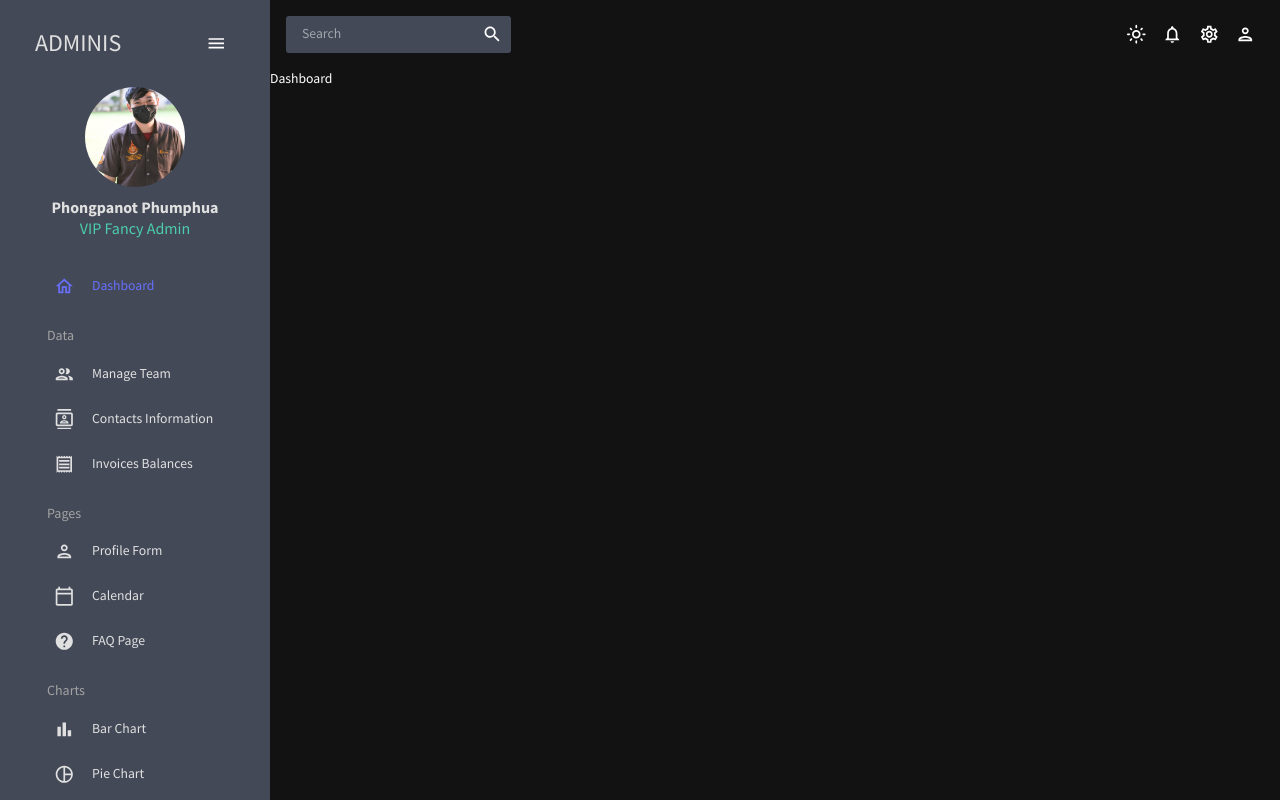
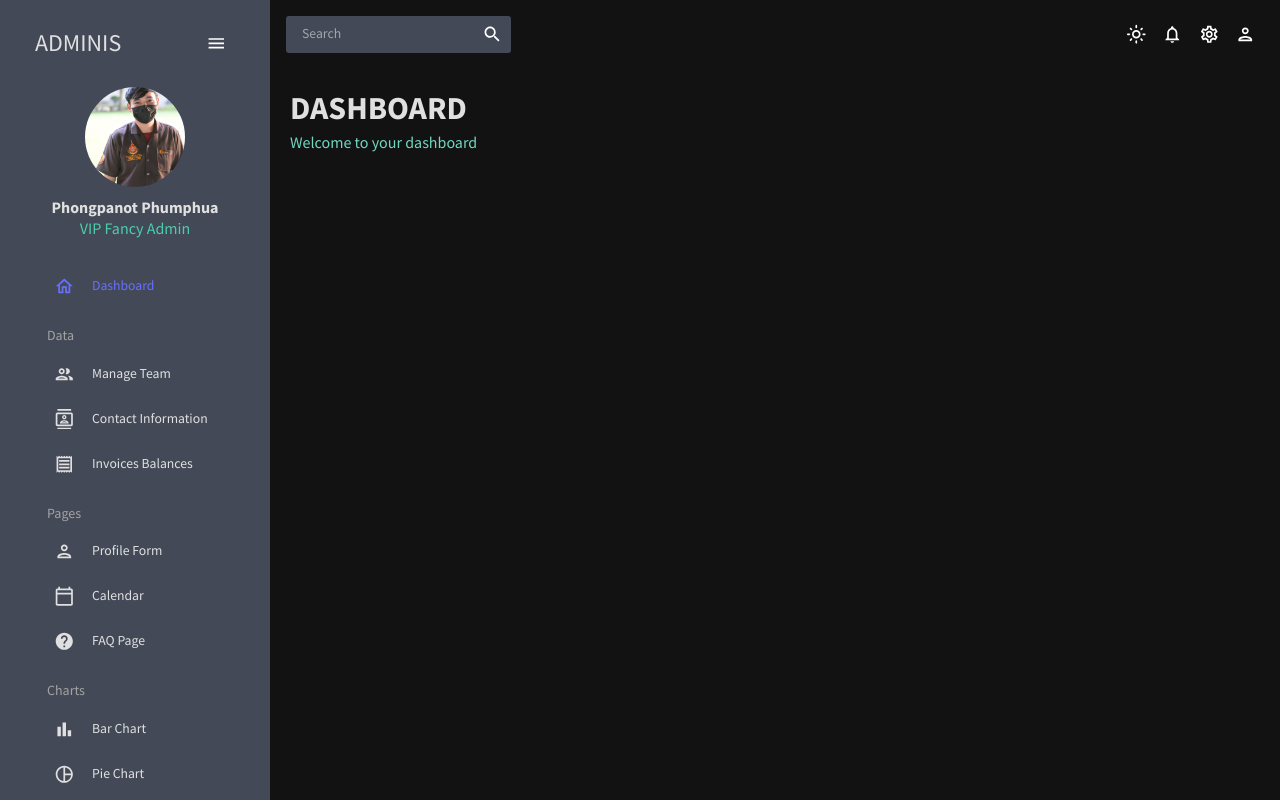
Before and after one commit to pntErk/React-admin-dashboard-app, a React (Create React App) app in the folder react-admin/: page / in a window 1280 px wide. Built offline with nearby package versions, Linux system fonts and the light colour scheme.

Commit message:
components: add header

```diff
--- /dev/null
+++ b/react-admin/src/components/Header.jsx
@@ -0,0 +1,24 @@
+import { Typography, Box, useTheme } from "@mui/material";
+import { tokens } from "../theme";
+
+const Header = ({ title, subtitle }) => {
+  const theme = useTheme();
+  const colors = tokens(theme.palette.mode);
+  return (
+    <Box mb="30px">
+      <Typography
+        variant="h2"
+        color={colors.grey[100]}
+        fontWeight="bold"
+        sx={{ mb: "5px" }}
+      >
+        {title}
+      </Typography>
+      <Typography variant="h5" color={colors.greenAccent[400]}>
+        {subtitle}
+      </Typography>
+    </Box>
+  );
+};
+
+export default Header;
--- a/react-admin/src/scenes/dashboard/global/Sidebar.jsx
+++ b/react-admin/src/scenes/dashboard/global/Sidebar.jsx
@@ -139,7 +139,7 @@
               setSelected={setSelected}
             />
             <Item
-              title="Contacts Information"
+              title="Contact Information"
               to="/contacts"
               icon={<ContactsOutlinedIcon />}
               selected={selected}
--- a/react-admin/src/scenes/dashboard/index.jsx
+++ b/react-admin/src/scenes/dashboard/index.jsx
@@ -1,5 +1,14 @@
+import { Box } from "@mui/material";
+import Header from "../../components/Header"
+
 const Dashboard = () => {
-    return <div>Dashboard</div>
-}
+  return (
+    <Box m="20px">
+      <Box display="flex" justifyContent="space-between" alignItems="center">
+        <Header title="DASHBOARD" subtitle="Welcome to your dashboard" />
+      </Box>
+    </Box>
+  );
+};
 
 export default Dashboard;
```
